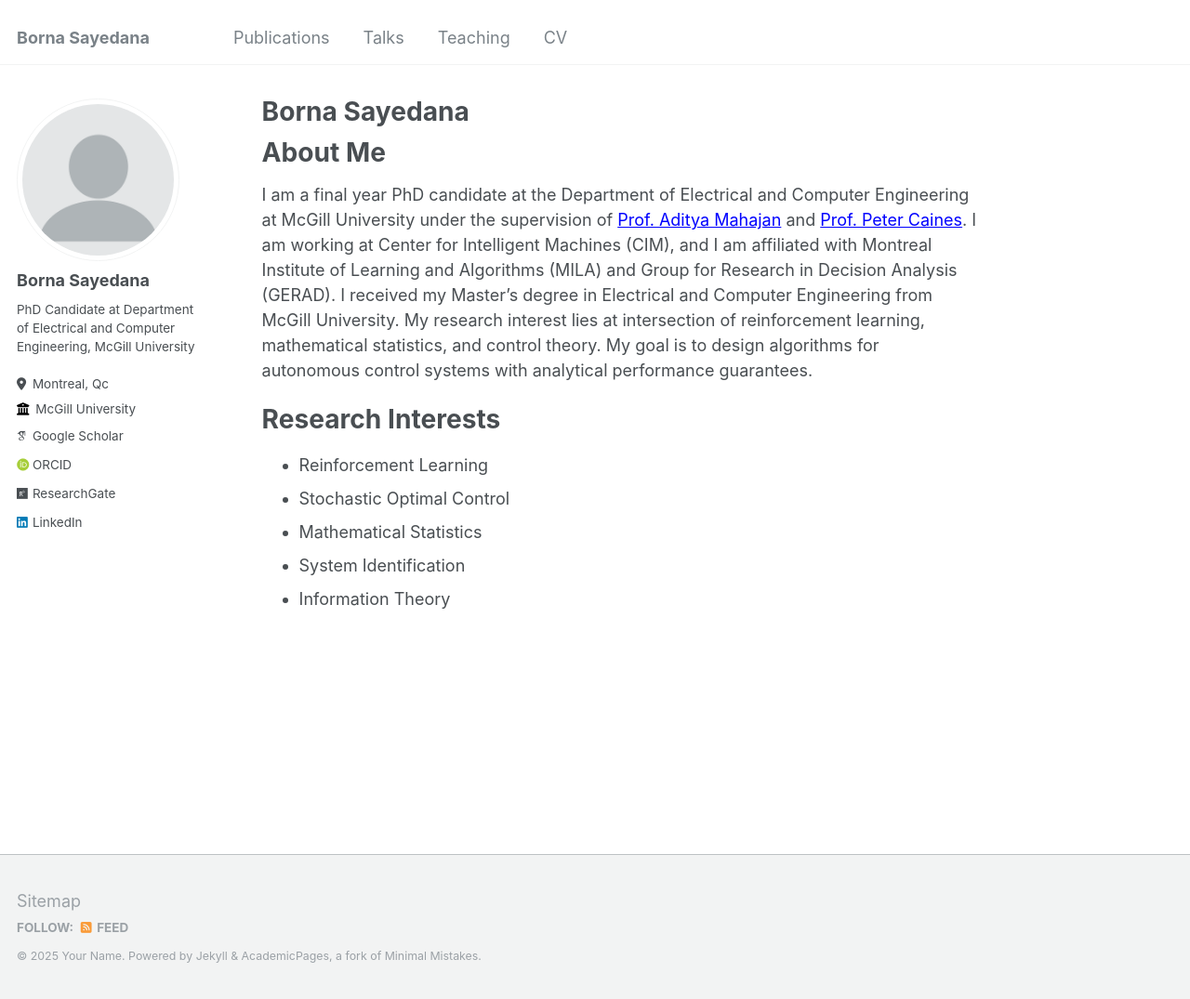
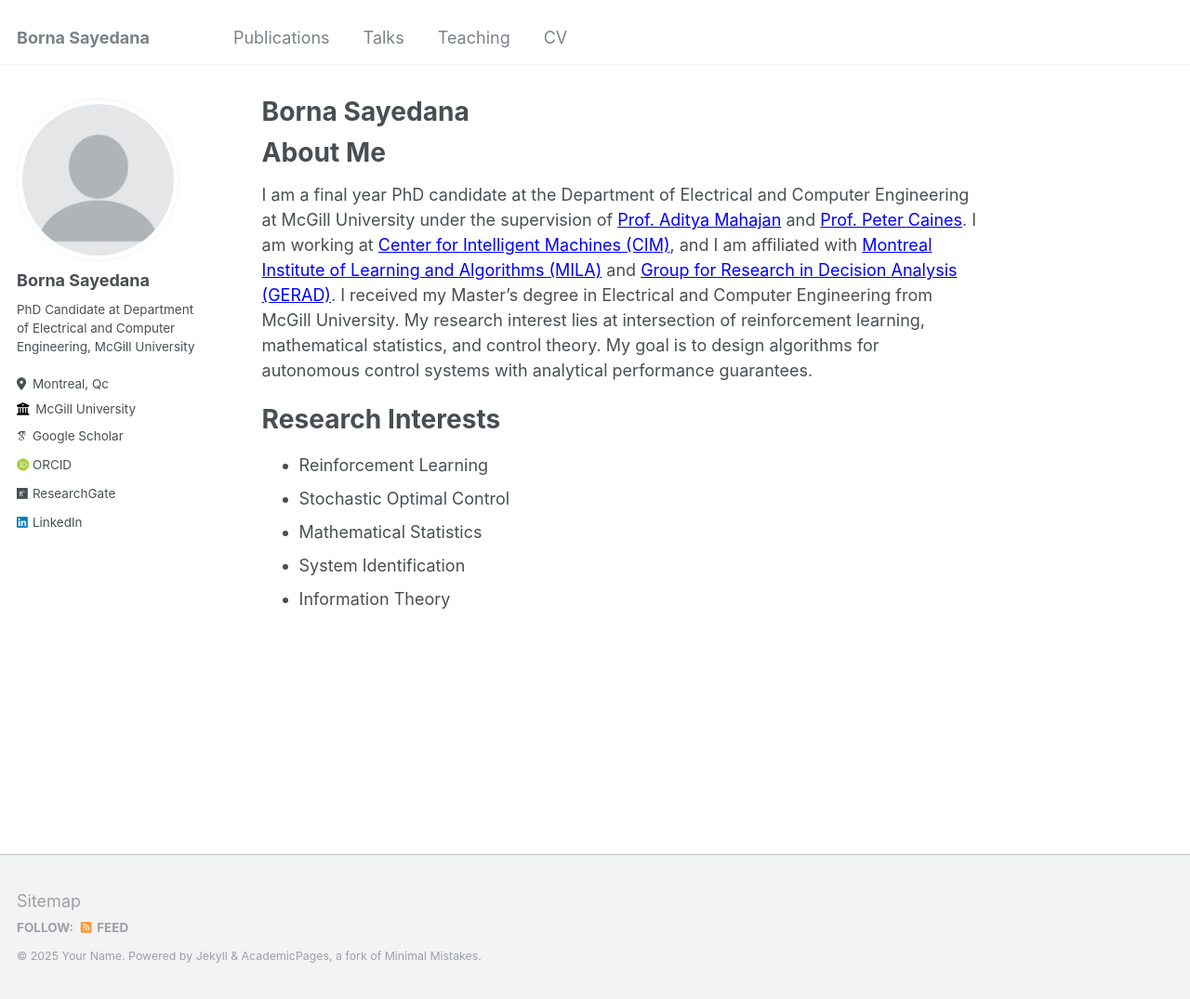
Before and after one commit to bornasayedana/bornasayedana.github.io, a Jekyll site: the page built from _pages/about.md, in a window 1280 px wide and 1075 px high. Shown: the whole window at 93% size. Built offline with Jekyll 4.4.1, drawn with Linux system fonts in a browser that asks for light colours; some web fonts are replaced.

Commit message:
Update about.md

```diff
--- a/_pages/about.md
+++ b/_pages/about.md
@@ -8,7 +8,7 @@ redirect_from:
 ---
 About Me
 ======
-I am a final year PhD candidate at the Department of Electrical and Computer Engineering at McGill University under the supervision of <a href="https://adityam.github.io/" style="color: blue; text-decoration: underline;">Prof. Aditya Mahajan</a> and <a href="https://www.mcgill.ca/cim/caines" style="color: blue; text-decoration: underline;">Prof. Peter Caines</a>. I am working at Center for Intelligent Machines (CIM), and I am affiliated with Montreal Institute of Learning and Algorithms (MILA) and Group for Research in Decision Analysis (GERAD). I received my Master's degree in Electrical and Computer Engineering from McGill University. My research interest lies at intersection of reinforcement learning, mathematical statistics, and control theory. My goal is to design algorithms for autonomous control systems with analytical performance guarantees.
+I am a final year PhD candidate at the Department of Electrical and Computer Engineering at McGill University under the supervision of <a href="https://adityam.github.io/" style="color: blue; text-decoration: underline;">Prof. Aditya Mahajan</a> and <a href="https://www.mcgill.ca/cim/caines" style="color: blue; text-decoration: underline;">Prof. Peter Caines</a>. I am working at <a href="https://www.mcgill.ca/cim/" style="color: blue; text-decoration: underline;">Center for Intelligent Machines (CIM)</a>, and I am affiliated with <a href="https://mila.quebec/en" style="color: blue; text-decoration: underline;">Montreal Institute of Learning and Algorithms (MILA)</a>  and <a href="https://www.gerad.ca/en" style="color: blue; text-decoration: underline;">Group for Research in Decision Analysis (GERAD)</a>. I received my Master's degree in Electrical and Computer Engineering from McGill University. My research interest lies at intersection of reinforcement learning, mathematical statistics, and control theory. My goal is to design algorithms for autonomous control systems with analytical performance guarantees.
 
 Research Interests
 ======
```
